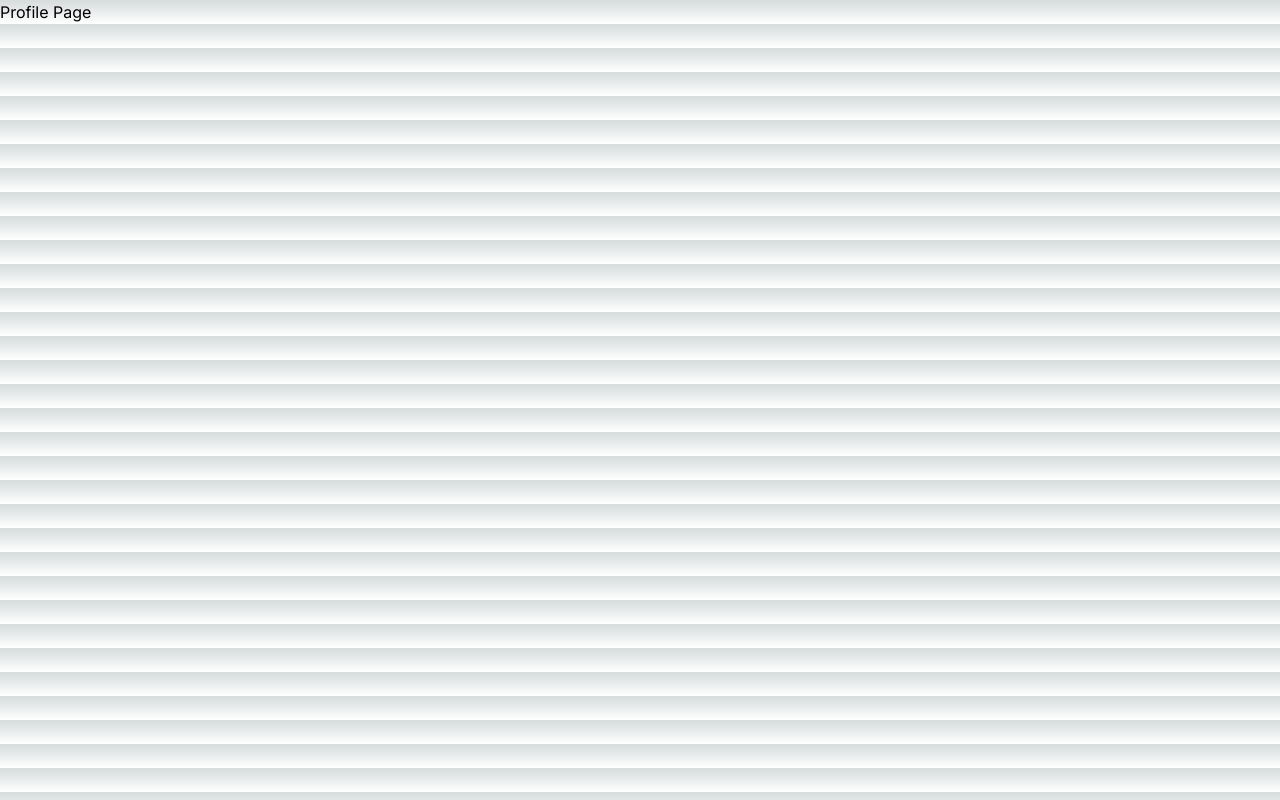
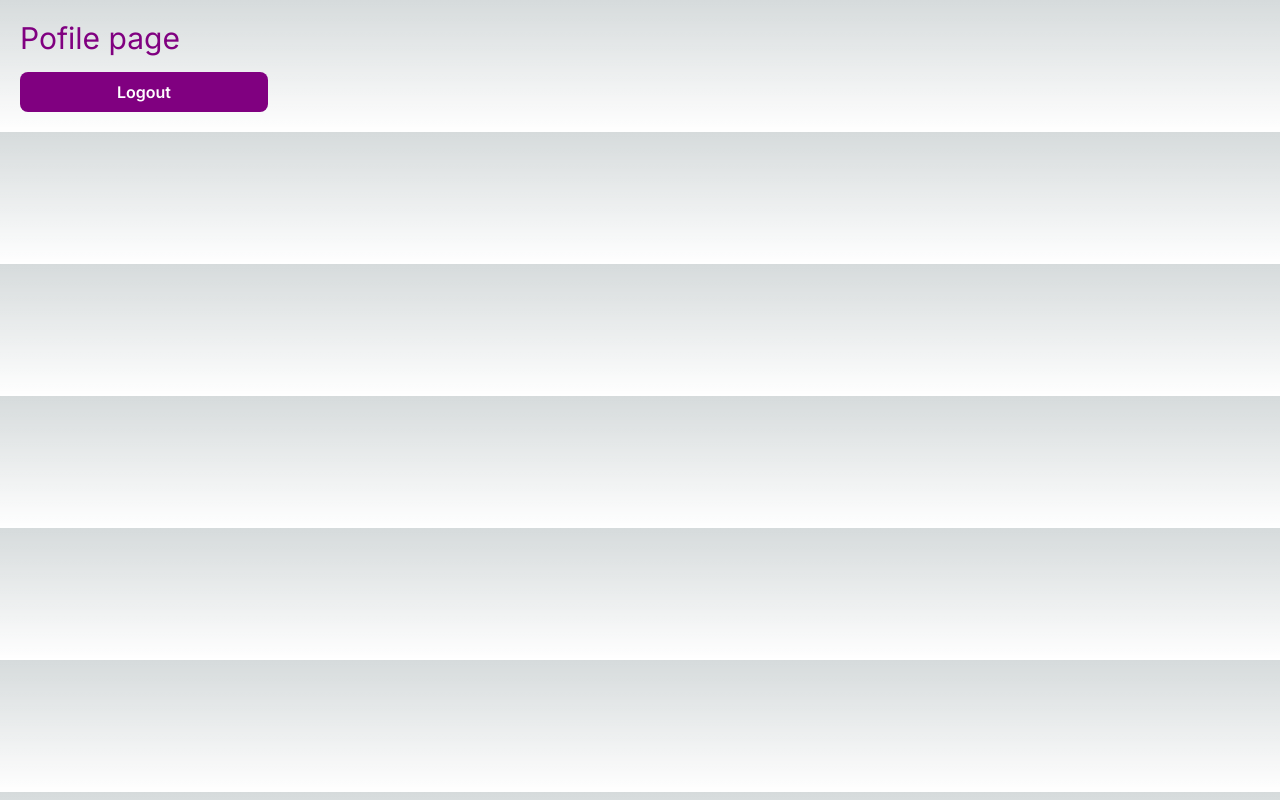
Before and after one commit to Aytaditya/Nextjs-Project, a Next.js app: page /profile in a window 1280 px wide. Built offline with nearby package versions, Linux system fonts and the light colour scheme.

Commit message:
logout backend & frontend implemented

```diff
--- /dev/null
+++ b/src/app/api/users/logout/route.ts
@@ -0,0 +1,26 @@
+import {connect} from "@/dbConfig/dbConfig";
+import { NextRequest, NextResponse} from "next/server";
+
+
+connect();
+
+export async function GET(request:NextRequest){
+    try {
+        const response=NextResponse.json({
+            message: "Logout successful",
+            success: true,
+        })
+        // clearing the token cookie
+        response.cookies.set("token","",{
+            httpOnly: true,
+            expires: new Date(0)
+        });
+
+        return response;
+
+    } catch (error:any) {
+        console.log(error)
+        return NextResponse.json({error: error.message},{status:500});
+
+    }
+}
--- a/src/app/profile/page.tsx
+++ b/src/app/profile/page.tsx
@@ -1,7 +1,23 @@
+"use client"
+
+import { useRouter } from "next/navigation"
+import axios from "axios"
+
 export default function ProfilePage() {
+    const router=useRouter()
+    const logout=async()=>{
+        try {
+            const response= await axios.get("/api/users/logout")
+            router.push("/login")
+
+        } catch (error:any) {
+            console.log(error.message)
+        }
+    }
     return (
-        <div>
-            Profile Page
+        <div className="p-5">
+            <h1 className="text-[purple] text-3xl mb-4">Pofile page</h1>
+            <button className="bg-[purple] w-[20%] text-white px-4 py-2 rounded-lg font-semibold mr-2 hover:bg-[#501b50]" onClick={logout} >Logout</button>
         </div>
     )
 }
```
